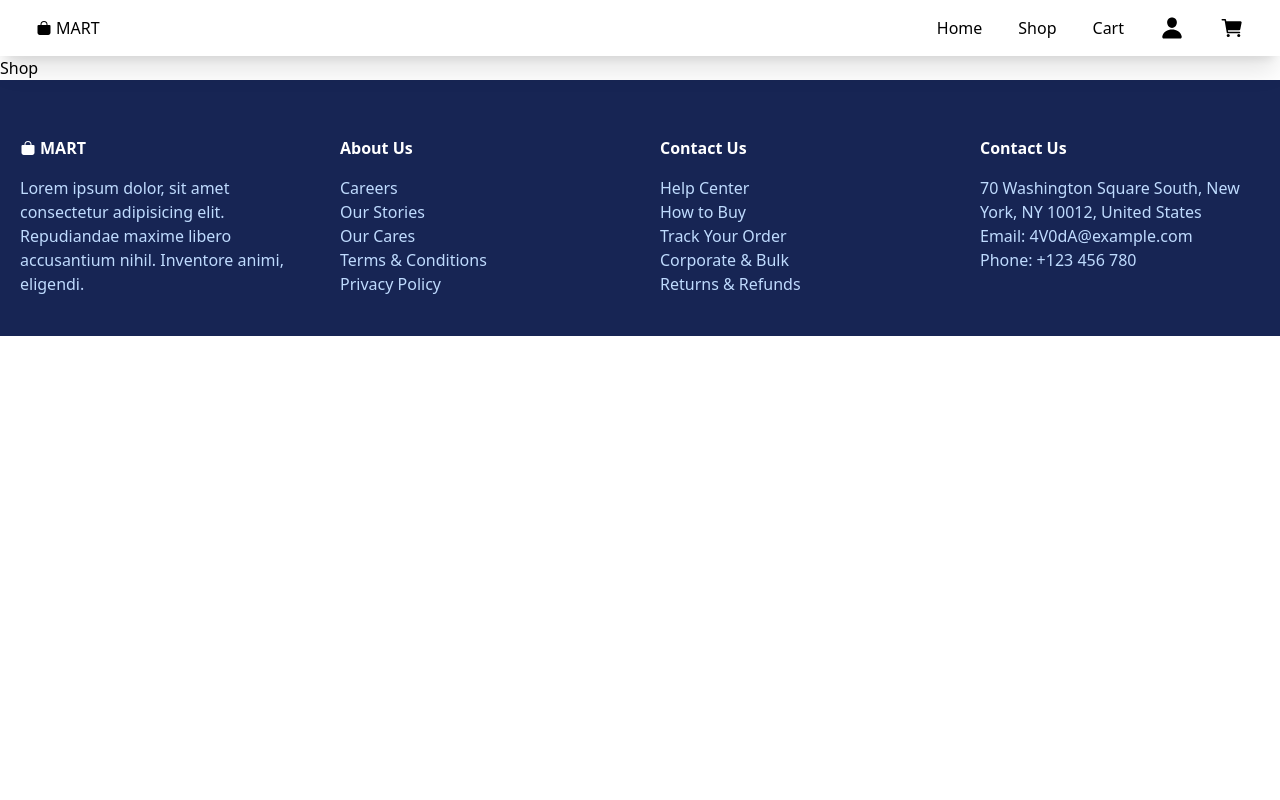
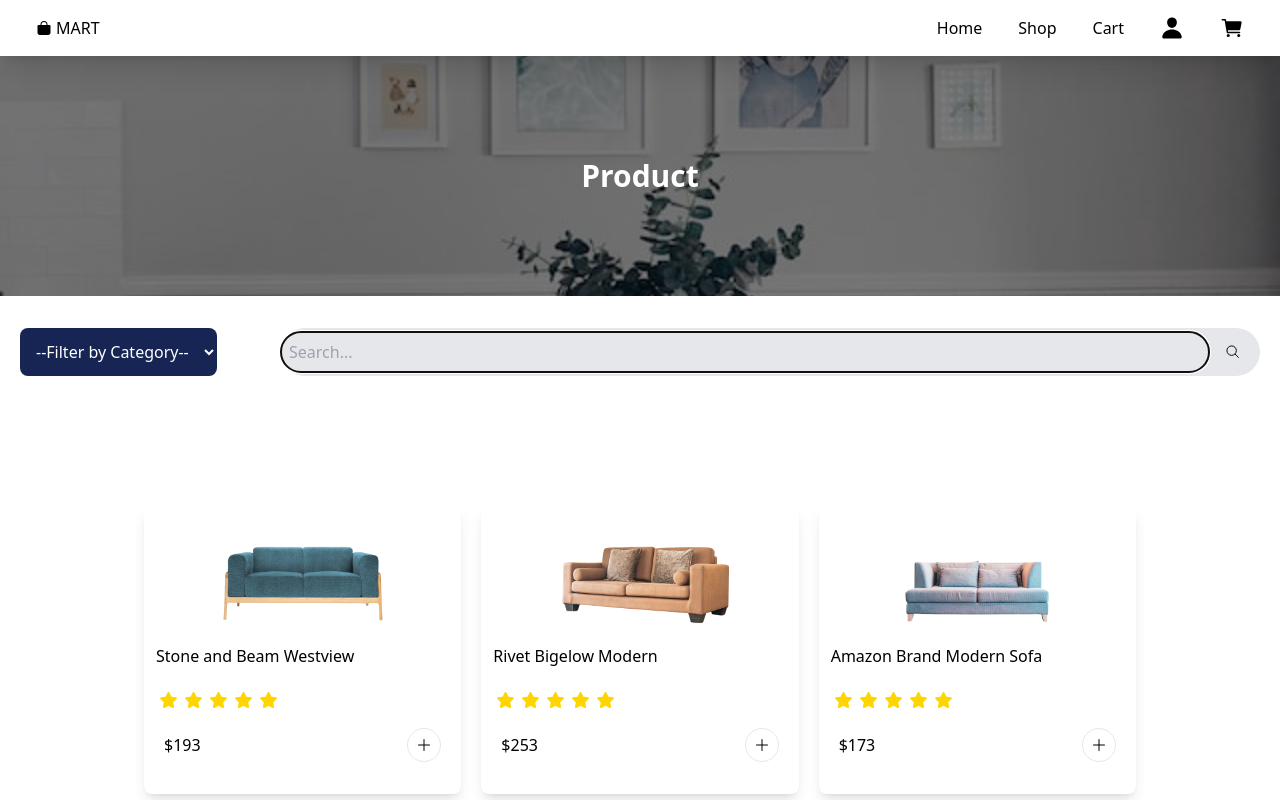
Before and after one commit to codersam10/mart-ecommerce-app-react, a React (Vite) app: page /mart-ecommerce-app-react/shop in a window 1280 px wide. Shown: the top 800 px of the page. Built offline with nearby package versions, Linux system fonts and the light colour scheme.

Commit message:
feat- build shop page

```diff
--- a/src/components/ProductCard.tsx
+++ b/src/components/ProductCard.tsx
@@ -12,7 +12,7 @@ type Product = {
   imgUrl: string;
   category: string;
   price: number;
-  discount: number;
+  discount?: number;
   shortDesc: string;
   description: string;
   reviews: Review[];
--- a/src/pages/Shop.tsx
+++ b/src/pages/Shop.tsx
@@ -1,10 +1,112 @@
+import heroImg from "../images/table.jpg";
+import { products } from "../utils/products";
+import ProductCard from "../components/ProductCard";
+import { IoSearchOutline } from "react-icons/io5";
+import { useState, useEffect } from "react";
+import LimitContentWidth from "../utils/LimitContentWidth";
+const Shop = () => {
+  const [filterValue, setFilterValue] = useState<string>("");
+  const [searchValue, setSearchValue] = useState<string>("");
+  const [filteredProducts, setFilteredProducts] = useState(products);
 
-const Shop = () => {
+  const handleFilter = () => {
+    if (filterValue) {
+      const filtered = products.filter((product) => {
+        return product.category === filterValue;
+      });
+      setFilteredProducts(filtered);
+    } else {
+      setFilteredProducts(products);
+    }
+  };
+
+  const handleSearch = (event: React.FormEvent) => {
+    event.preventDefault();
+    if (searchValue) {
+      const searched = products.filter((product) => {
+        return product.productName
+          .toLowerCase()
+          .includes(searchValue.toLowerCase());
+      });
+      setFilteredProducts(searched);
+    } else {
+      setFilteredProducts(products);
+    }
+  };
+
+  useEffect(() => {
+    handleFilter();
+  }, [filterValue]);
+
   return (
     <div>
-      Shop
+      <section className="relative h-60">
+        <div className="absolute text-white text-3xl font-semibold top-0 left-0 right-0 bottom-0 grid place-content-center bg-black/50">
+          Product
+        </div>
+        <img
+          className="w-full h-full object-cover"
+          src={heroImg}
+          alt=""
+        />
+      </section>
+      <section>
+        <LimitContentWidth>
+          <header className="px-5 py-8">
+            <form
+              className="flex flex-col md:flex-row justify-between gap-3 md:gap-16"
+              onSubmit={handleSearch}
+            >
+              <select
+                className="filter bg-blue-950 text-white p-3 rounded-lg"
+                name="Filter by Category"
+                id="filter"
+                value={filterValue}
+                onChange={(e) => {
+                  setFilterValue(e.target.value);
+                }}
+              >
+                <option value="">--Filter by Category--</option>
+                <option value="sofa">Sofa</option>
+                <option value="chair">Chair</option>
+                <option value="mobile">Mobile</option>
+                <option value="watch">Watch</option>
+                <option value="wireless">Wireless</option>
+              </select>
+              <div className="flex items-center gap-2 bg-gray-200 rounded-full pr-3 grow">
+                <input
+                  className="w-full p-2 bg-gray-200 rounded-full"
+                  type="text"
+                  value={searchValue}
+                  onChange={(e) => setSearchValue(e.target.value)}
+                  name="search"
+                  id="search"
+                  aria-label="search"
+                  placeholder="Search..."
+                  autoComplete="on"
+                  autoFocus
+                />
+                <button
+                  className="p-2 hover:bg-blue-950 hover:text-white rounded-full"
+                  type="submit"
+                >
+                  <IoSearchOutline style={{ color: "inherit" }} />
+                </button>
+              </div>
+            </form>
+          </header>
+          <div className="products grid grid-cols-1 md:grid-cols-3 gap-5 p-10 md:p-10 lg:px-36 lg:py-24">
+            {filteredProducts.map((product) => (
+              <ProductCard
+                key={product.id}
+                productData={product}
+              />
+            ))}
+          </div>
+        </LimitContentWidth>
+      </section>
     </div>
-  )
-}
+  );
+};
 
-export default Shop
+export default Shop;
```
